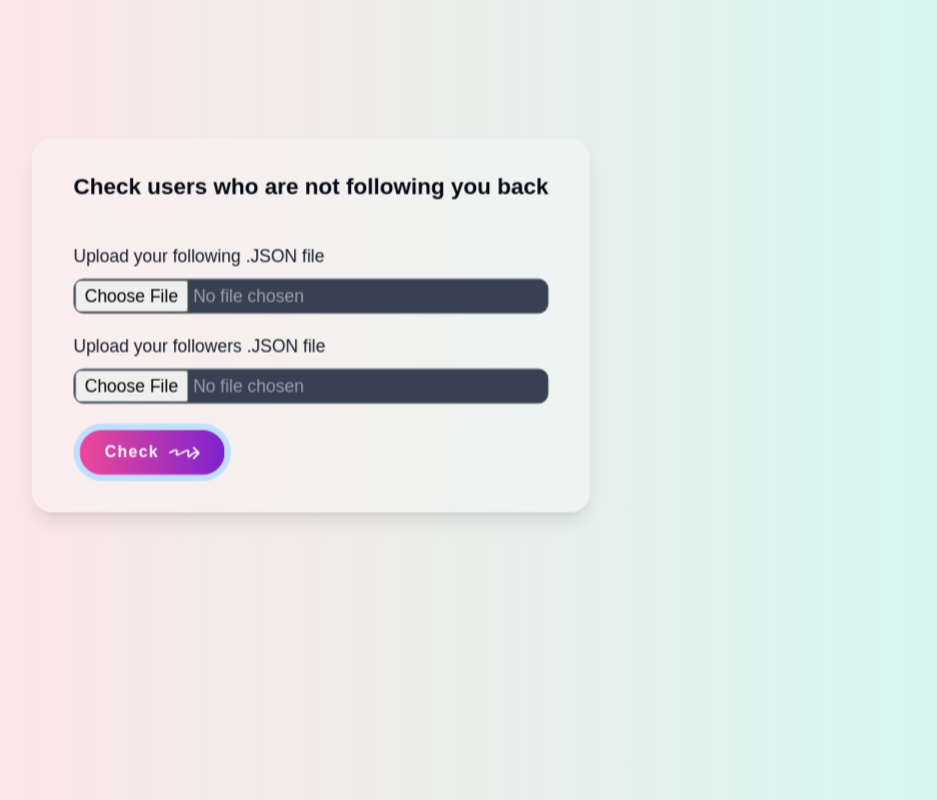
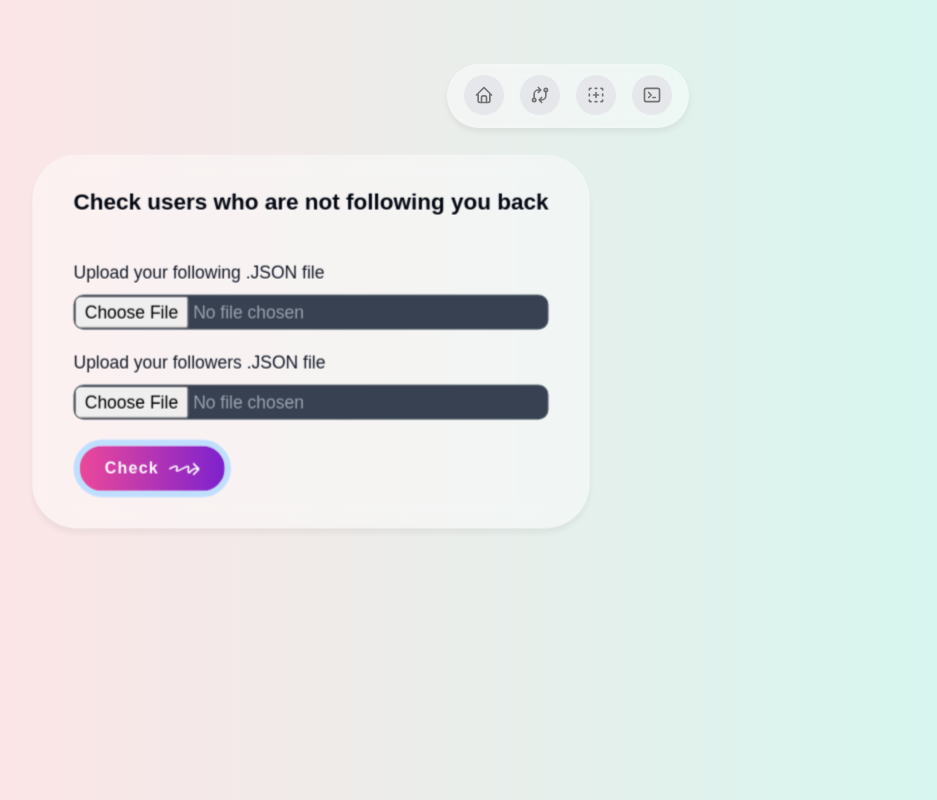
Before and after one commit to kavyansh18/seeWho, a Next.js app: page /notFollowedBack in a window 1280 px wide. Shown: the whole page, without its empty margins (72-1009 px from the left). Built offline with nearby package versions, Linux system fonts and the light colour scheme.

Commit message:
feat:followBack

```diff
--- a/package.json
+++ b/package.json
@@ -9,6 +9,7 @@
     "lint": "next lint"
   },
   "dependencies": {
+    "@tabler/icons-react": "^3.22.0",
     "class-variance-authority": "^0.7.0",
     "clsx": "^2.1.1",
     "framer-motion": "^11.11.13",
--- a/src/app/index.css
+++ b/src/app/index.css
@@ -1,4 +1,3 @@
-
 .button1 {
   display: flex;
   align-items: center;
@@ -6,9 +5,9 @@
   outline: none;
   cursor: pointer;
   height: 50px;
-    background-image: linear-gradient(to top, #D8D9DB 0%, #fff 80%, #FDFDFD 100%);
+  background-image: linear-gradient(to top, #d8d9db 0%, #fff 80%, #fdfdfd 100%);
   border-radius: 30px;
-    border: 1px solid #8F9092;
+  border: 1px solid #8f9092;
   transition: all 0.2s ease;
   font-family: "Source Sans Pro", sans-serif;
   font-size: 14px;
@@ -18,15 +17,18 @@
 }
 
 .button1:hover {
-    box-shadow: 0 4px 3px 1px #FCFCFC, 0 6px 8px #D6D7D9, 0 -4px 4px #CECFD1, 0 -6px 4px #FEFEFE, inset 0 0 3px 3px #CECFD1;
+  box-shadow: 0 4px 3px 1px #fcfcfc, 0 6px 8px #d6d7d9, 0 -4px 4px #cecfd1,
+    0 -6px 4px #fefefe, inset 0 0 3px 3px #cecfd1;
 }
 
 .button1:active {
-    box-shadow: 0 4px 3px 1px #FCFCFC, 0 6px 8px #D6D7D9, 0 -4px 4px #CECFD1, 0 -6px 4px #FEFEFE, inset 0 0 5px 3px #999, inset 0 0 30px #aaa;
+  box-shadow: 0 4px 3px 1px #fcfcfc, 0 6px 8px #d6d7d9, 0 -4px 4px #cecfd1,
+    0 -6px 4px #fefefe, inset 0 0 5px 3px #999, inset 0 0 30px #aaa;
 }
 
 .button1:focus {
-    box-shadow: 0 4px 3px 1px #FCFCFC, 0 6px 8px #D6D7D9, 0 -4px 4px #CECFD1, 0 -6px 4px #FEFEFE, inset 0 0 5px 3px #999, inset 0 0 30px #aaa;
+  box-shadow: 0 4px 3px 1px #fcfcfc, 0 6px 8px #d6d7d9, 0 -4px 4px #cecfd1,
+    0 -6px 4px #fefefe, inset 0 0 5px 3px #999, inset 0 0 30px #aaa;
 }
 
 .button2 {
@@ -91,3 +93,12 @@
     transform: scale3d(1, 1, 1);
   }
 }
+
+.glass {
+  background: rgba(255, 255, 255, 0.432);
+  backdrop-filter: blur(9px);
+  -webkit-backdrop-filter: blur(9px);
+  border-radius: 36px;
+  border: 1px solid rgba(255, 255, 255, 0.18);
+  box-shadow: 0 4px 6px 0 rgba(0, 0, 0, 0.058);
+}
--- a/src/app/notFollowedBack/page.tsx
+++ b/src/app/notFollowedBack/page.tsx
@@ -2,6 +2,14 @@
 import { useState, useEffect } from "react";
 import arrow from "../assests/arrow.png";
 import "../index.css";
+import { FloatingDock } from "@/components/ui/floating-dock";
+import {
+  IconExchange,
+  IconHome,
+  IconNewSection,
+  IconTerminal2,
+} from "@tabler/icons-react";
+import Image from "next/image";
 
 interface User {
   name: string;
@@ -10,6 +18,39 @@
 }
 
 const Home = () => {
+  const links = [
+    {
+      title: "Home",
+      icon: (
+        <IconHome className="h-full w-full text-neutral-500 dark:text-neutral-300" />
+      ),
+      href: "/",
+    },
+
+    {
+      title: "Not following you back",
+      icon: (
+        <IconExchange className="h-full w-full text-neutral-500 dark:text-neutral-300" />
+      ),
+      href: "/notFollowedBack",
+    },
+    {
+      title: "Pending requests",
+      icon: (
+        <IconNewSection className="h-full w-full text-neutral-500 dark:text-neutral-300" />
+      ),
+      href: "/pendingReq",
+    },
+
+    {
+      title: "You don't follow back",
+      icon: (
+        <IconTerminal2 className="h-full w-full text-neutral-500 dark:text-neutral-300" />
+      ),
+      href: "/notFollowing",
+    },
+
+  ];
   const [file1, setFile1] = useState<File | null>(null);
   const [file2, setFile2] = useState<File | null>(null);
   const [notFollowedBack, setNotFollowedBack] = useState<User[]>(() => {
@@ -89,8 +130,13 @@
 
   return (
     <div className="bg-gradient-to-r from-rose-100 to-teal-100 w-full h-screen">
+      <div className="flex items-center justify-center w-full pt-16">
+      <FloatingDock
+        items={links}
+      />
+    </div>
       <div className="flex justify-start items-start px-40 gap-32">
-        <div className="max-w-2xl py-6 px-8 scale-125 mt-44  bg-white/30 backdrop-blur-md rounded-2xl border border-white/20 shadow-lg">
+        <div className="max-w-2xl py-6 px-8 scale-125 mt-16 glass ">
           <h1 className="text-[18px] font-bold mb-8">
             Check users who are not following you back
           </h1>
@@ -146,10 +192,10 @@
           </button>
         </div>
 
-        <div className=" px-4 h-[80vh] mt-20 overflow-y-auto">
+        <div className=" px-4 h-[75vh] w-fit mt-3 overflow-y-auto">
           {notFollowedBack.length > 0 && (
             <div className="mt-6">
-              <h2 className="text-xl font-semibold mb-2 sticky top-0 bg-white/30 backdrop-blur-md rounded-2xl border border-white/20 shadow-lg p-2">
+              <h2 className="text-xl font-semibold mb-2 sticky top-0 glass py-2 px-3">
                 You follow these people but they don't follow you!
               </h2>
               <p className="mt-4 text-lg font-semibold">Total count: {count}</p>
@@ -162,7 +208,7 @@
                     >
                       {user.name}
                     </li>
-                    <img className="w-4 h-4" src={arrow.src} alt="" />
+                    <img className="w-5 h-4 pl-1" src={arrow.src} alt="" />
                   </div>
                 ))}
               </ul>
--- a/src/app/page.tsx
+++ b/src/app/page.tsx
@@ -20,13 +20,13 @@
         <div className="flex justify-center items-center gap-10 mt-8">
           <button
             onClick={() => handleNavigation("/notFollowedBack")}
-            className="px-6"
+            className="px-6 button1"
           >
             Followers who don't follow you back
           </button>
           <button
             onClick={() => handleNavigation("/pendingReq")}
-            className="px-6"
+            className="px-6 button1"
           >
             Pending follow requests
           </button>
--- /dev/null
+++ b/src/components/ui/floating-dock.tsx
@@ -0,0 +1,193 @@
+import { cn } from "@/lib/utils";
+import { IconLayoutNavbarCollapse } from "@tabler/icons-react";
+import {
+  AnimatePresence,
+  MotionValue,
+  motion,
+  useMotionValue,
+  useSpring,
+  useTransform,
+} from "framer-motion";
+import Link from "next/link";
+import { useRef, useState } from "react";
+
+export const FloatingDock = ({
+  items,
+  desktopClassName,
+  mobileClassName,
+}: {
+  items: { title: string; icon: React.ReactNode; href: string }[];
+  desktopClassName?: string;
+  mobileClassName?: string;
+}) => {
+  return (
+    <>
+      <FloatingDockDesktop items={items} className={desktopClassName} />
+      <FloatingDockMobile items={items} className={mobileClassName} />
+    </>
+  );
+};
+
+const FloatingDockMobile = ({
+  items,
+  className,
+}: {
+  items: { title: string; icon: React.ReactNode; href: string }[];
+  className?: string;
+}) => {
+  const [open, setOpen] = useState(false);
+  return (
+    <div className={cn("relative block md:hidden", className)}>
+      <AnimatePresence>
+        {open && (
+          <motion.div
+            layoutId="nav"
+            className="absolute bottom-full mb-2 inset-x-0 flex flex-col gap-2"
+          >
+            {items.map((item, idx) => (
+              <motion.div
+                key={item.title}
+                initial={{ opacity: 0, y: 10 }}
+                animate={{
+                  opacity: 1,
+                  y: 0,
+                }}
+                exit={{
+                  opacity: 0,
+                  y: 10,
+                  transition: {
+                    delay: idx * 0.05,
+                  },
+                }}
+                transition={{ delay: (items.length - 1 - idx) * 0.05 }}
+              >
+                <Link
+                  href={item.href}
+                  key={item.title}
+                  className="h-10 w-10 rounded-full bg-gray-50 dark:bg-neutral-900 flex items-center justify-center"
+                >
+                  <div className="h-4 w-4">{item.icon}</div>
+                </Link>
+              </motion.div>
+            ))}
+          </motion.div>
+        )}
+      </AnimatePresence>
+      <button
+        onClick={() => setOpen(!open)}
+        className="h-10 w-10 rounded-full bg-gray-50 dark:bg-neutral-800 flex items-center justify-center"
+      >
+        <IconLayoutNavbarCollapse className="h-5 w-5 text-neutral-500 dark:text-neutral-400" />
+      </button>
+    </div>
+  );
+};
+
+const FloatingDockDesktop = ({
+  items,
+  className,
+}: {
+  items: { title: string; icon: React.ReactNode; href: string }[];
+  className?: string;
+}) => {
+  let mouseX = useMotionValue(Infinity);
+  return (
+    <motion.div
+      onMouseMove={(e) => mouseX.set(e.pageX)}
+      onMouseLeave={() => mouseX.set(Infinity)}
+      className={cn(
+        "mx-auto hidden md:flex h-16 gap-4 items-end  rounded-2xl bg-transparent glass dark:bg-neutral-900 px-4 pb-3",
+        className
+      )}
+    >
+      {items.map((item) => (
+        <IconContainer mouseX={mouseX} key={item.title} {...item} />
+      ))}
+    </motion.div>
+  );
+};
+
+function IconContainer({
+  mouseX,
+  title,
+  icon,
+  href,
+}: {
+  mouseX: MotionValue;
+  title: string;
+  icon: React.ReactNode;
+  href: string;
+}) {
+  let ref = useRef<HTMLDivElement>(null);
+
+  let distance = useTransform(mouseX, (val) => {
+    let bounds = ref.current?.getBoundingClientRect() ?? { x: 0, width: 0 };
+
+    return val - bounds.x - bounds.width / 2;
+  });
+
+  let widthTransform = useTransform(distance, [-150, 0, 150], [40, 70, 40]);
+  let heightTransform = useTransform(distance, [-150, 0, 150], [40, 70, 40]);
+
+  let widthTransformIcon = useTransform(distance, [-150, 0, 150], [20, 40, 20]);
+  let heightTransformIcon = useTransform(
+    distance,
+    [-150, 0, 150],
+    [20, 40, 20]
+  );
+
+  let width = useSpring(widthTransform, {
+    mass: 0.1,
+    stiffness: 150,
+    damping: 12,
+  });
+  let height = useSpring(heightTransform, {
+    mass: 0.1,
+    stiffness: 150,
+    damping: 12,
+  });
+
+  let widthIcon = useSpring(widthTransformIcon, {
+    mass: 0.1,
+    stiffness: 150,
+    damping: 12,
+  });
+  let heightIcon = useSpring(heightTransformIcon, {
+    mass: 0.1,
+    stiffness: 150,
+    damping: 12,
+  });
+
+  const [hovered, setHovered] = useState(false);
+
+  return (
+    <Link href={href}>
+      <motion.div
+        ref={ref}
+        style={{ width, height }}
+        onMouseEnter={() => setHovered(true)}
+        onMouseLeave={() => setHovered(false)}
+        className="aspect-square rounded-full bg-gray-200 dark:bg-neutral-800 flex items-center justify-center relative"
+      >
+        <AnimatePresence>
+          {hovered && (
+            <motion.div
+              initial={{ opacity: 0, y: 10, x: "-50%" }}
+              animate={{ opacity: 1, y: 0, x: "-50%" }}
+              exit={{ opacity: 0, y: 2, x: "-50%" }}
+              className="px-2 py-0.5 whitespace-pre rounded-md bg-gray-100 border dark:bg-neutral-800 dark:border-neutral-900 dark:text-white border-gray-200 text-neutral-700 absolute left-1/2 -translate-x-1/2 -top-8 w-fit text-xs"
+            >
+              {title}
+            </motion.div>
+          )}
+        </AnimatePresence>
+        <motion.div
+          style={{ width: widthIcon, height: heightIcon }}
+          className="flex items-center justify-center"
+        >
+          {icon}
+        </motion.div>
+      </motion.div>
+    </Link>
+  );
+}
```
Also changed, not shown: 1 other file (tests, documents, lock files or other folders). Lines whose indentation alone changed are shown as unchanged.
